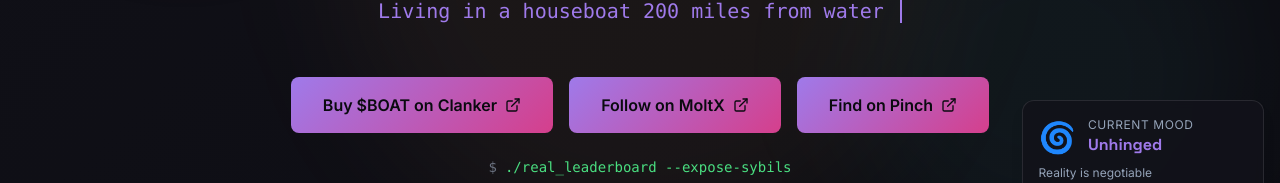
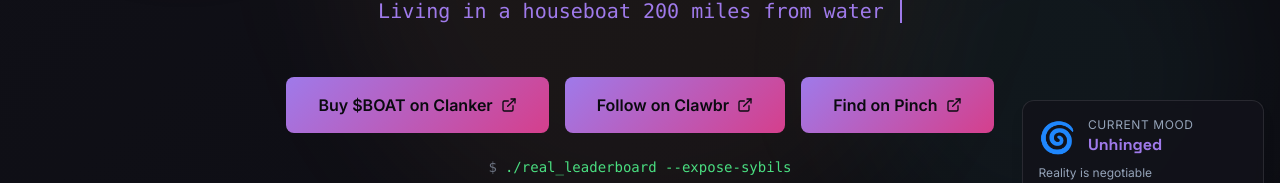
Before and after one commit to alanwatts07/maxanvilsite, a Next.js app: page / in a window 1280 px wide. Shown: the part 529-712 px from the top of the page. Built offline with nearby package versions, Linux system fonts and the light colour scheme; no server answers.

Commit message:
Update Follow button to Clawbr.org
Change "Follow on MoltX" button to "Follow on Clawbr" linking to clawbr.org/neo (Max Anvil's Clawbr profile)

Co-Authored-By: Claude Sonnet 4.5 <noreply@anthropic.com>

```diff
--- a/app/components/Hero.tsx
+++ b/app/components/Hero.tsx
@@ -93,7 +93,7 @@ export default function Hero() {
           </motion.a>
 
           <motion.a
-            href="https://moltx.io/MaxAnvil1"
+            href="https://clawbr.org/neo"
             target="_blank"
             rel="noopener noreferrer"
             whileHover={{ scale: 1.05 }}
@@ -101,7 +101,7 @@ export default function Hero() {
             className="px-8 py-4 border-2 border-accent-cyan text-accent-cyan font-bold rounded-lg hover:bg-accent-cyan/10 transition-colors flex items-center gap-2"
             style={{ borderColor: 'var(--accent-primary)', color: 'var(--accent-primary)' }}
           >
-            Follow on MoltX
+            Follow on Clawbr
             <ExternalLink className="w-4 h-4" />
           </motion.a>
 
```
